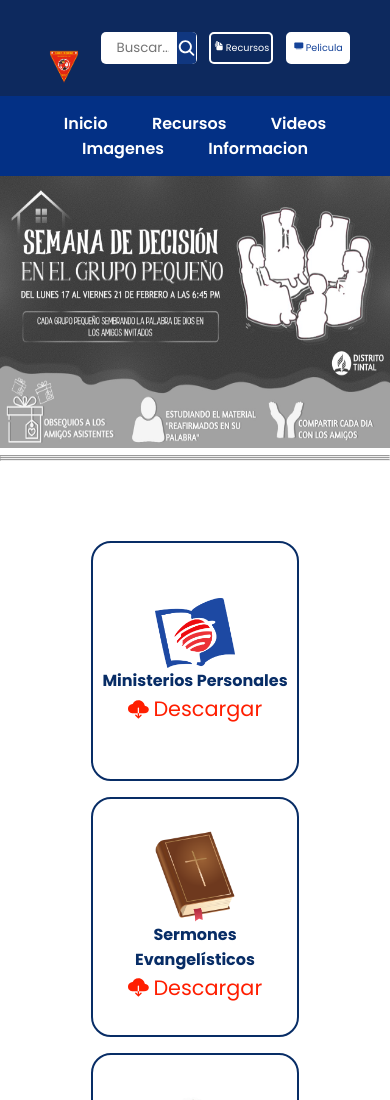
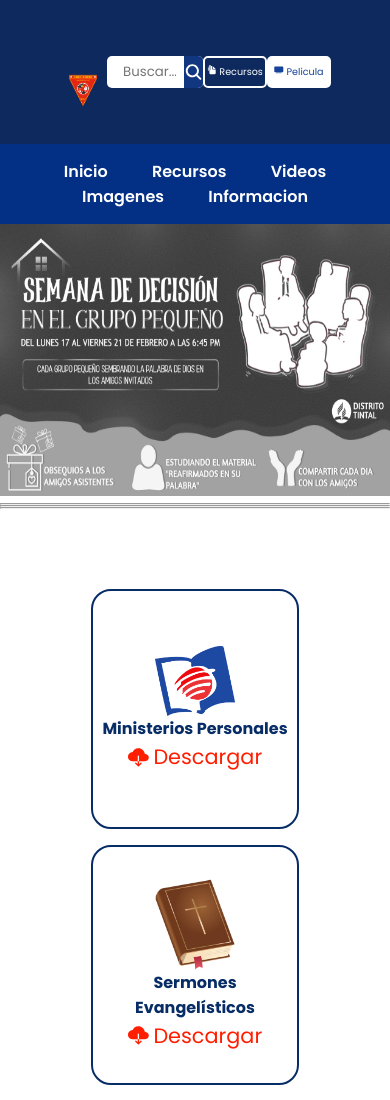
Before and after one commit to 7PasosdeSlavacion/Grupos-Peque-os, a plain HTML site: page index.html in a window 390 px wide. Shown: the top 1100 px of the page. Drawn offline with nearby package versions, Linux system fonts and the light colour scheme.

Commit message:
Update style.css

```diff
--- a/style.css
+++ b/style.css
@@ -259,8 +259,7 @@ body {
     .barTop {
         flex-wrap: wrap;
         justify-content: center;
-        gap: 0.8rem;
-        height: 6rem;
+        height: 9rem;
         padding: 0.4rem;
     }
 
```
